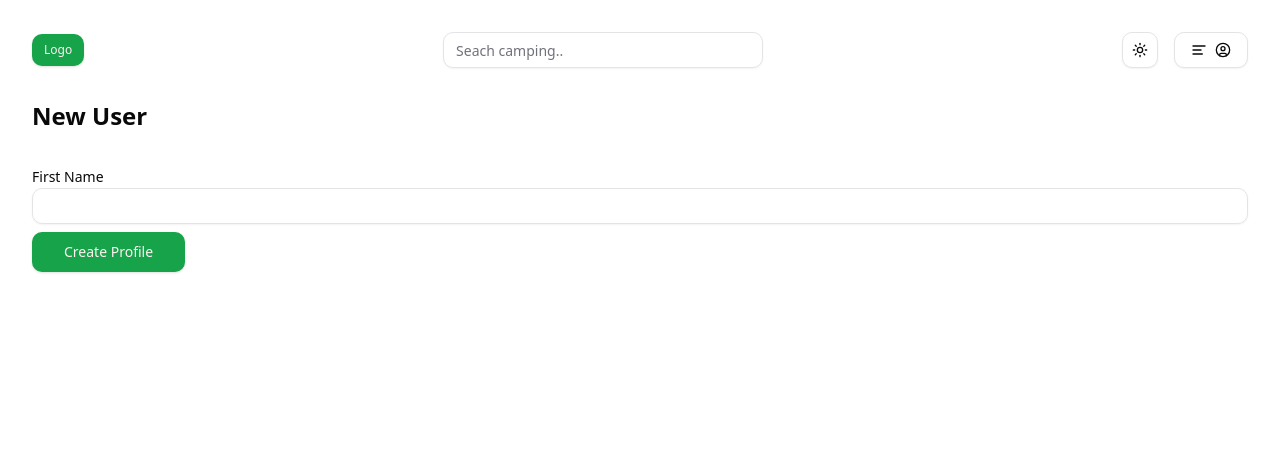
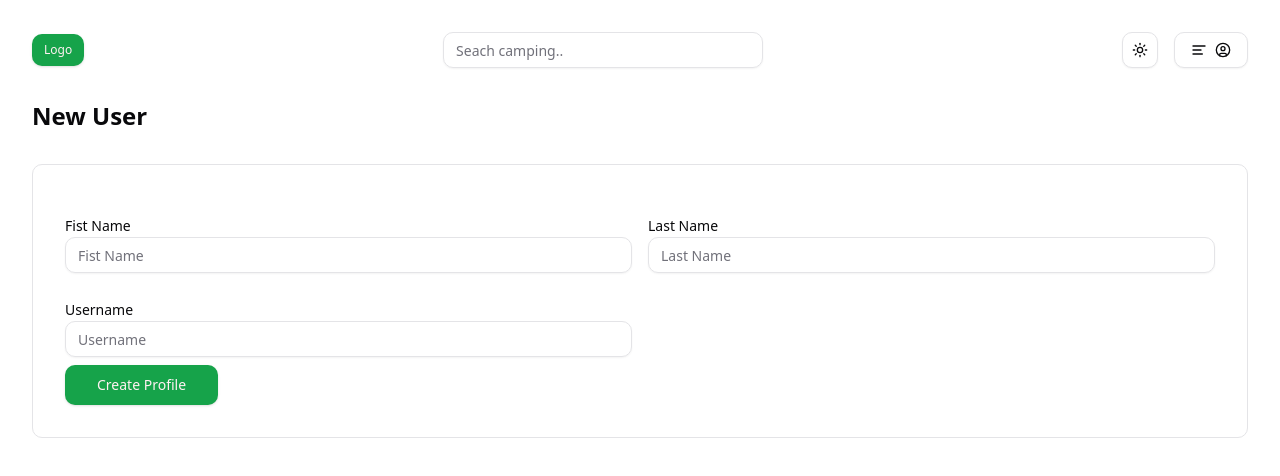
Before and after one commit to Pisutpa/camp, a Next.js app: page /profile/create in a window 1280 px wide. Shown: the top 476 px of the page. Built offline with nearby package versions, Linux system fonts and the light colour scheme.

Commit message:
form input

```diff
--- a/app/profile/create/page.tsx
+++ b/app/profile/create/page.tsx
@@ -1,11 +1,11 @@
-import { Input } from "@/components/ui/input"
-import { Label } from "@/components/ui/label"
+
+import FormInput from "@/components/form/FormInput"
 import { Button } from "@/components/ui/button"
 
 const createProfileAction = async (fromData: FormData) => {
     'use server'
     const firstName = fromData.get('firstName') as string
-    console.log('hhihelllll', firstName)
+    console.log('hhihelllll')
 }
 
 const CreateProfile = () => {
@@ -14,13 +14,14 @@ const CreateProfile = () => {
             <h1 className=" text-2xl font-semibold mb-8 capitalize">
                 new user
             </h1>
-            <div>
+            <div className="border p-8 rounded-md ">
                 <form action={createProfileAction}>
-                    <div className="mb-2">
-                        <Label htmlFor="firstName" >
-                            First Name
-                            <Input name="firstName" type="text" />
-                        </Label>
+                    <div className="grid md:grid-cols-2 gap-4 mt-4">
+
+
+                    <FormInput name="fistName"label="Fist Name"type="text"placeholder="Fist Name"/>
+                    <FormInput name="lastName"label="Last Name"type="text"placeholder="Last Name"/>
+                    <FormInput name="userName"label="Username"type="text"placeholder="Username"/>
                     </div>
                     <Button type="submit" size='lg'>
                         Create Profile
--- /dev/null
+++ b/components/form/FormInput.tsx
@@ -0,0 +1,29 @@
+
+import { Input } from "@/components/ui/input"
+import { Label } from "@/components/ui/label"
+
+
+type FormInputProps ={
+    name:string;
+    type:string;
+    label?:string;
+    defaultValue?:string;
+    placeholder?:string;
+}
+const FormInput = (props:FormInputProps) => {
+    const {name,type,label,defaultValue,placeholder}=props
+    console.log(props.name)
+  return (
+    <div className="mb-2">
+    <Label htmlFor={name}>{label}
+        <Input
+        name={name}
+        type={type}
+        placeholder={placeholder}
+        defaultValue={defaultValue}
+        />
+    </Label>
+</div>
+  )
+}
+export default FormInput
```
